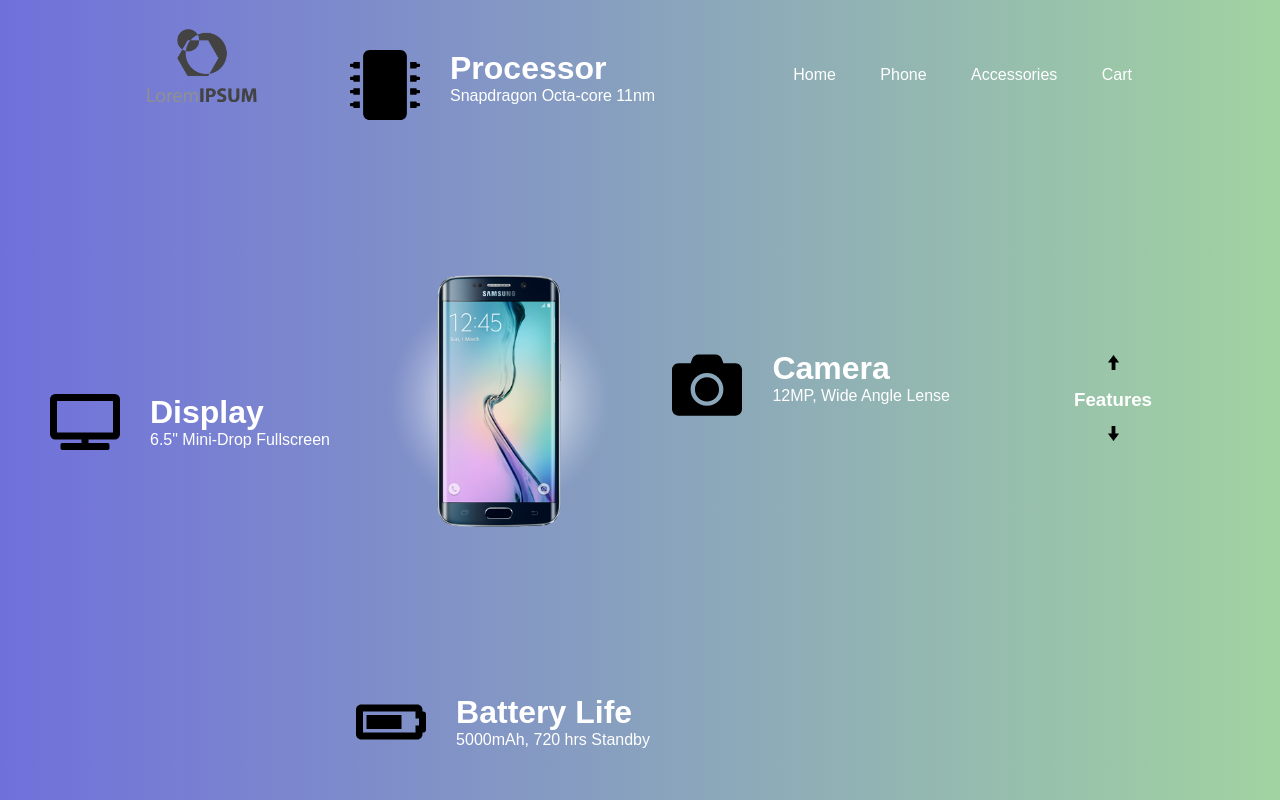
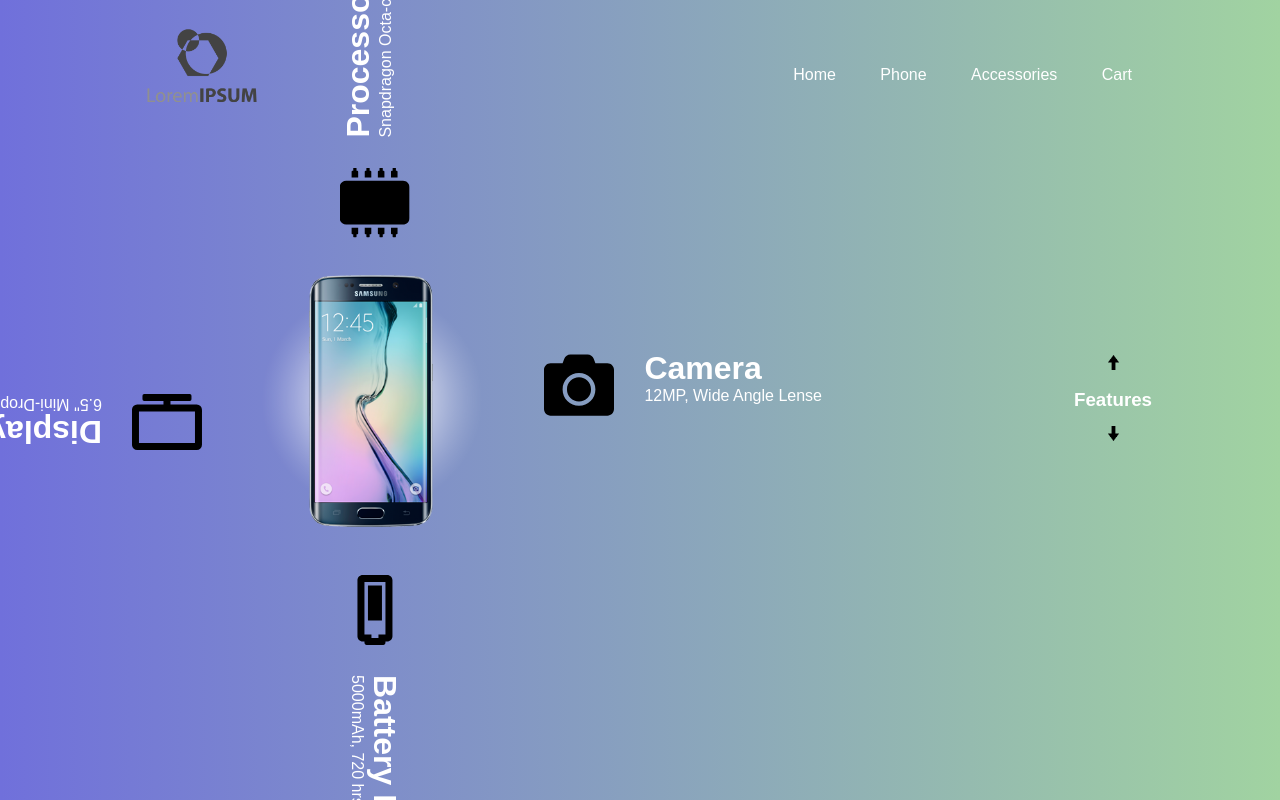
Before and after one commit to mesgt/bulb, a plain HTML site: page index.html in a window 1280 px wide. Drawn offline with Linux system fonts and the light colour scheme.

Commit message:
fixed onclick error, added rotation to information items.

```diff
--- a/index.html
+++ b/index.html
@@ -70,14 +70,14 @@
         var rotateValue = circle.style.transform;
         var rotateSum;
 
-        upBtn.onClick = function()
+        upBtn.onclick = function()
         {
             rotateSum = rotateValue + "rotate(-90deg)";
             circle.style.transform = rotateSum;
             rotateValue = rotateSum;
         }
 
-        downBtn.onClick = function()
+        downBtn.onclick = function()
         {
             rotateSum = rotateValue + "rotate(90deg)";
             circle.style.transform = rotateSum;
@@ -86,5 +86,6 @@
 
     </script>
 
+
 </body>
 </html>
--- a/style.css
+++ b/style.css
@@ -51,7 +51,7 @@ nav {
     height: 1000px;
     position: absolute;
     top: 50%;
-    left: 0%;
+    left: -10%;
     transform: translateY(-50%);
 }
 
@@ -92,16 +92,19 @@ nav {
 .two {
     top: 150px;
     left: 350px;
+    transform: rotate(-90deg);
 }
 
 .three {
     bottom: 450px;
     left: 50px;
+    transform: rotate(-180deg);
 }
 
 .four {
     bottom: 150px;
     right: 350px;
+    transform: rotate(-270deg);
 }
 
 .mobile {
```
